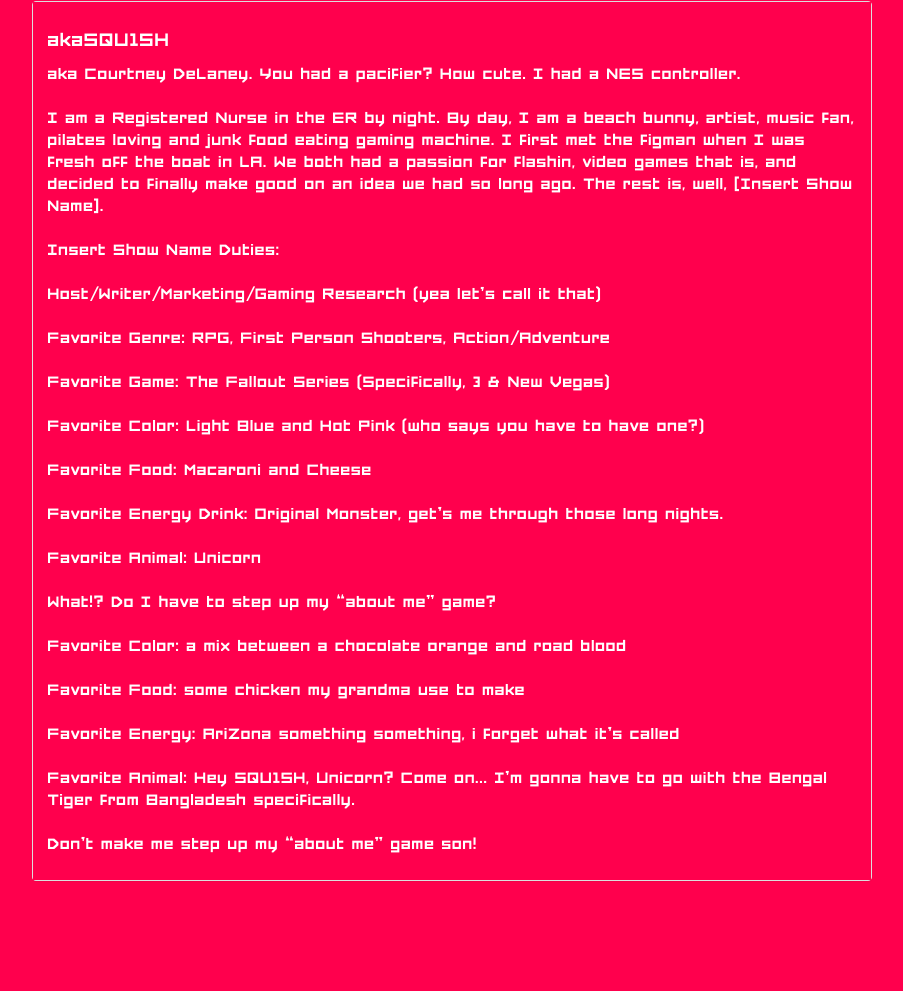
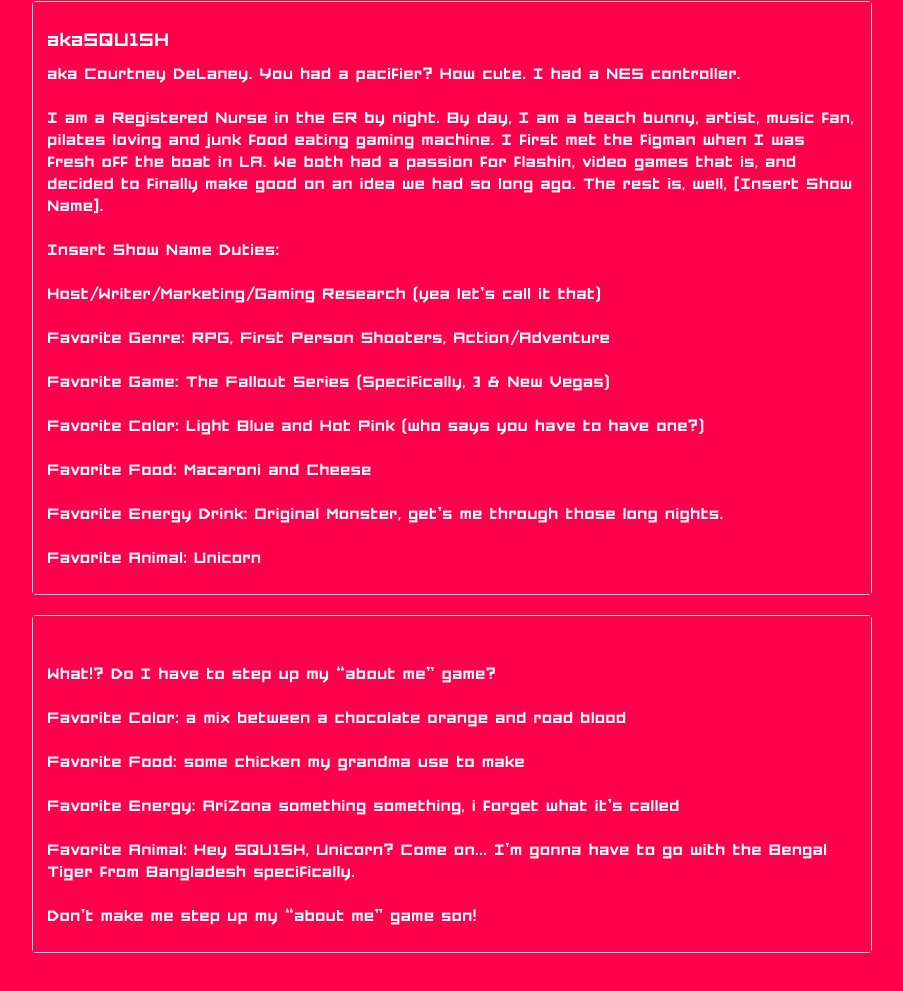
Before and after one commit to thewillhuang/insert-show-name, a website: page assets/index.html in a window 1280 px wide. Shown: the part 3659-4650 px from the top of the page, without its empty margins (188-1091 px from the left). Drawn offline with Linux system fonts and the light colour scheme.

Commit message:
put courtney's extra about in its own box'

```diff
--- a/assets/index.html
+++ b/assets/index.html
@@ -191,7 +191,13 @@
 								<br> Favorite Energy Drink: Original Monster, get’s me through those long nights.
 								<br>
 								<br> Favorite Animal: Unicorn
-								<br>
+							</h5>
+
+						</div>
+					</div>
+					<div class="panel panel-default">
+						<div class="panel-body about-akaSQU1SH">
+							<h5>
 								<br>What!? Do I have to step up my “about me” game?
 								<br>
 								<br>Favorite Color: a mix between a chocolate orange and road blood
@@ -204,7 +210,6 @@
 								<br>
 								<br>Don’t make me step up my “about me” game son!
 							</h5>
-
 						</div>
 					</div>
 				</div>
```
